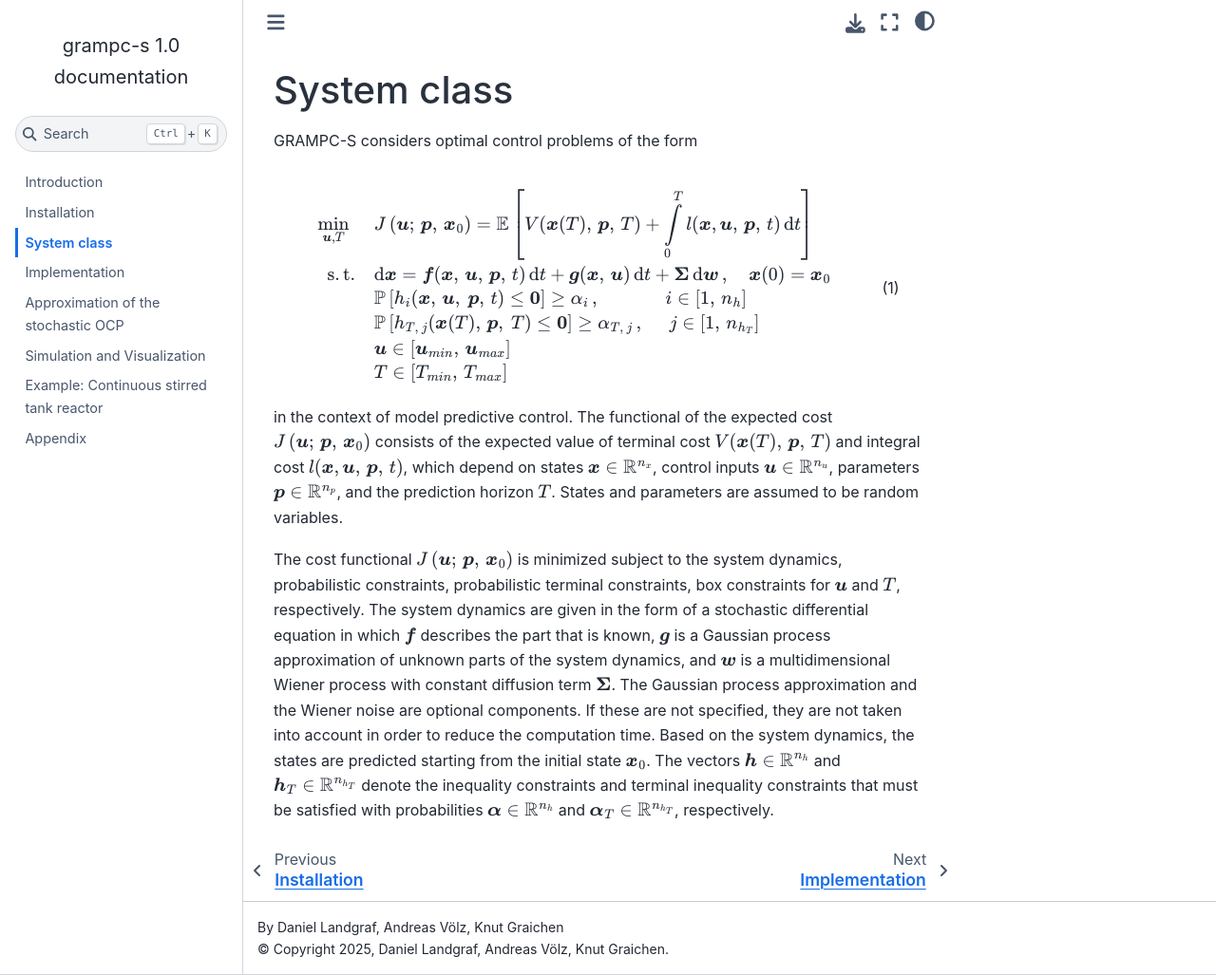
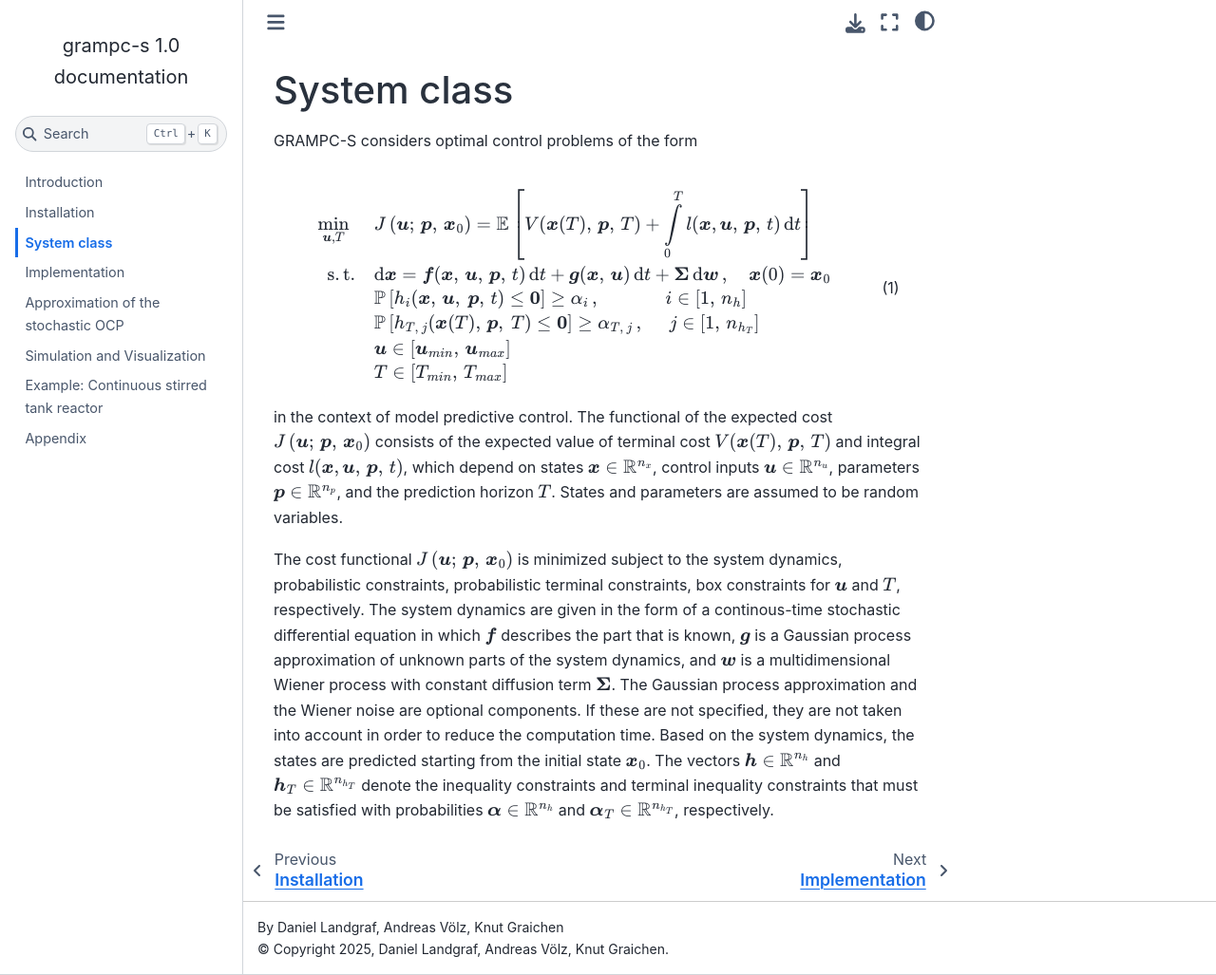
Before and after one commit to grampc/grampc-s, a Sphinx documentation site: the page built from documentation/source/system_class.rst, in a window 1280 px wide and 1027 px high. Shown: the whole window at 95% size. Built offline with Sphinx 7.4.7 and the Sphinx Book theme 1.1.4, drawn with Linux system fonts in a browser that asks for light colours.

Commit message:
fixed documentation and clarified system class

```diff
--- a/documentation/source/example.rst
+++ b/documentation/source/example.rst
@@ -76,7 +76,7 @@
 
 .. code-block:: C++
 
-	void ReactorProblemDescription::lfct(VectorRef out, ctypeRNum t, VectorConstRef x,  VectorConstRef u, VectorConstRef p, const typeGRAMPCparam *param)
+    void ReactorProblemDescription::lfct(VectorRef out, ctypeRNum t, VectorConstRef x,  VectorConstRef u, VectorConstRef p, const typeGRAMPCparam *param)
     {
         ctypeRNum *xdes = param->xdes;
         ctypeRNum *udes = param->udes;
@@ -160,7 +160,7 @@
 
 .. code-block:: C++
 
-	Vector vec_chance_constraint(1);
+    Vector vec_chance_constraint(1);
     vec_chance_constraint << 0.95;
     ChanceConstraintApproximationPtr constraintApprox =  Chebyshev(vec_chance_constraint);
 
--- a/documentation/source/system_class.rst
+++ b/documentation/source/system_class.rst
@@ -26,7 +26,7 @@
 States and parameters are assumed to be random variables.
 
 The cost functional :math:`J\left( \vm u; \, \vm p, \, \vm x_0 \right)` is minimized subject to the system dynamics, probabilistic constraints, probabilistic terminal constraints, box constraints for :math:`\vm u` and :math:`T`, respectively.
-The system dynamics are given in the form of a stochastic differential equation in which :math:`\vm f` describes the part that is known, :math:`\vm g` is a Gaussian process approximation of unknown parts of the system dynamics, and :math:`\vm w` is a multidimensional Wiener process with constant diffusion term :math:`\vm \Sigma`.
+The system dynamics are given in the form of a continous-time stochastic differential equation in which :math:`\vm f` describes the part that is known, :math:`\vm g` is a Gaussian process approximation of unknown parts of the system dynamics, and :math:`\vm w` is a multidimensional Wiener process with constant diffusion term :math:`\vm \Sigma`.
 The Gaussian process approximation and the Wiener noise are optional components.
 If these are not specified, they are not taken into account in order to reduce the computation time.
 Based on the system dynamics, the states are predicted starting from the initial state :math:`\vm x_0`.
```
